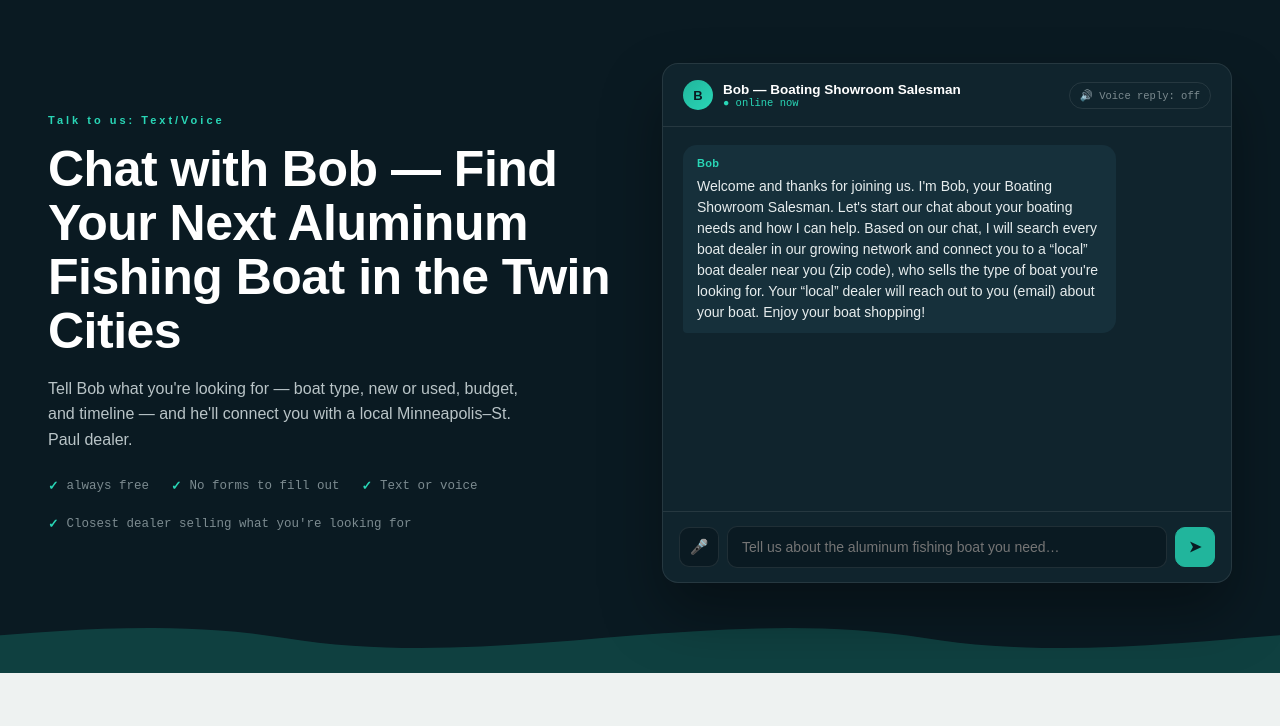
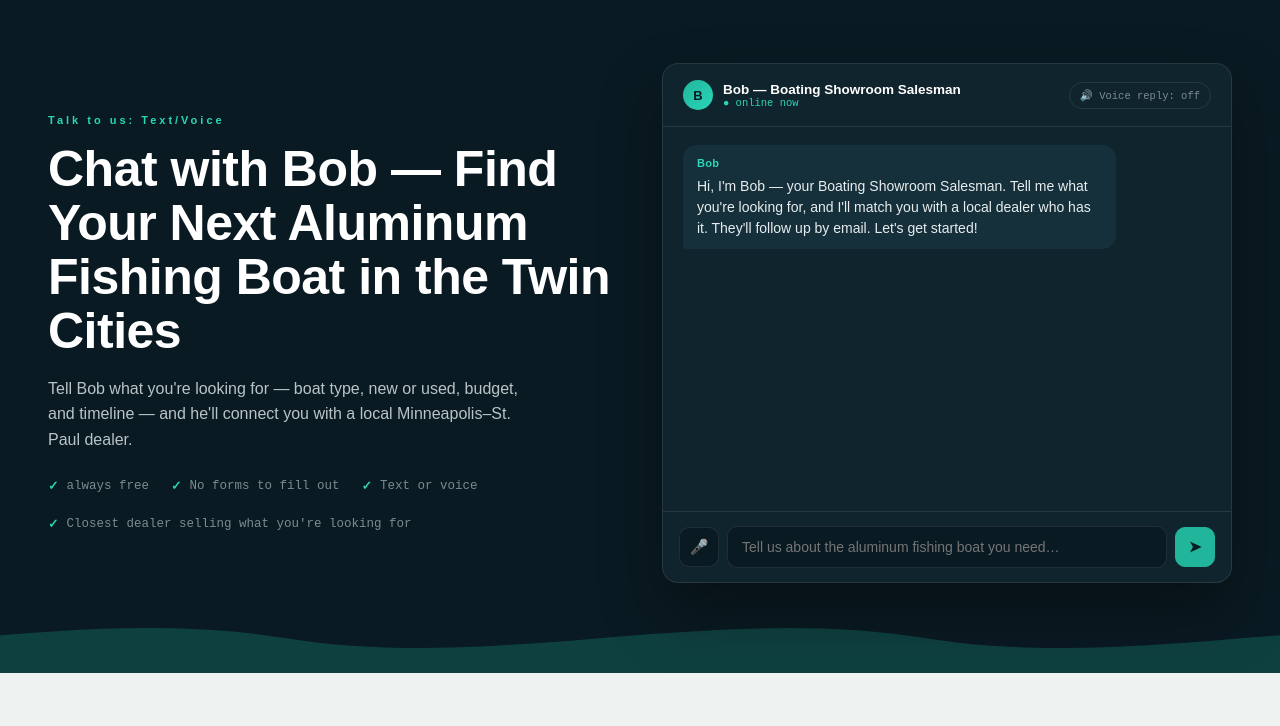
Before and after one commit to BobDucey/AluminumFishingBoats.us, a plain HTML site: page minneapolis-mn.html in a window 1280 px wide. Shown: the part 69-795 px from the top of the page. Drawn offline with Linux system fonts and the light colour scheme.

Commit message:
Add files via upload

```diff
--- a/minneapolis-mn.html
+++ b/minneapolis-mn.html
@@ -635,7 +635,7 @@ font-family: var(--mono);
 <button class="voice-toggle" id="voiceToggle" title="Read replies aloud">🔊 Voice reply: off</button>
 </div>
 
-<div class="chat-body" id="chatBody"><div class="bubble assistant"><span class="bubble-label">Bob</span>Welcome and thanks for joining us. I'm Bob, your Boating Showroom Salesman. Let's start our chat about your boating needs and how I can help. Based on our chat, I will search every boat dealer in our growing network and connect you to a “local” boat dealer near you (zip code), who sells the type of boat you're looking for. Your “local” dealer will reach out to you (email) about your boat. Enjoy your boat shopping!</div></div>
+<div class="chat-body" id="chatBody"><div class="bubble assistant"><span class="bubble-label">Bob</span>Hi, I'm Bob — your Boating Showroom Salesman. Tell me what you're looking for, and I'll match you with a local dealer who has it. They'll follow up by email. Let's get started!</div></div>
 
 <div class="chat-foot">
 <div class="input-row">
@@ -1125,7 +1125,7 @@ doSend(toSend);
 });
 
 // opening message
-messages.push({ role: 'assistant', content: "Welcome and thanks for joining us. I'm Bob, your Boating Showroom Salesman. Let's start our chat about your boating needs and how I can help. Based on our chat, I will search every boat dealer in our growing network and connect you to a “local” boat dealer near you (zip code), who sells the type of boat you're looking for. Your “local” dealer will reach out to you (email) about your boat. Enjoy your boat shopping!" });
+messages.push({ role: 'assistant', content: "Hi, I'm Bob — your Boating Showroom Salesman. Tell me what you're looking for, and I'll match you with a local dealer who has it. They'll follow up by email. Let's get started!" });
 })();
 </script>
 
```
